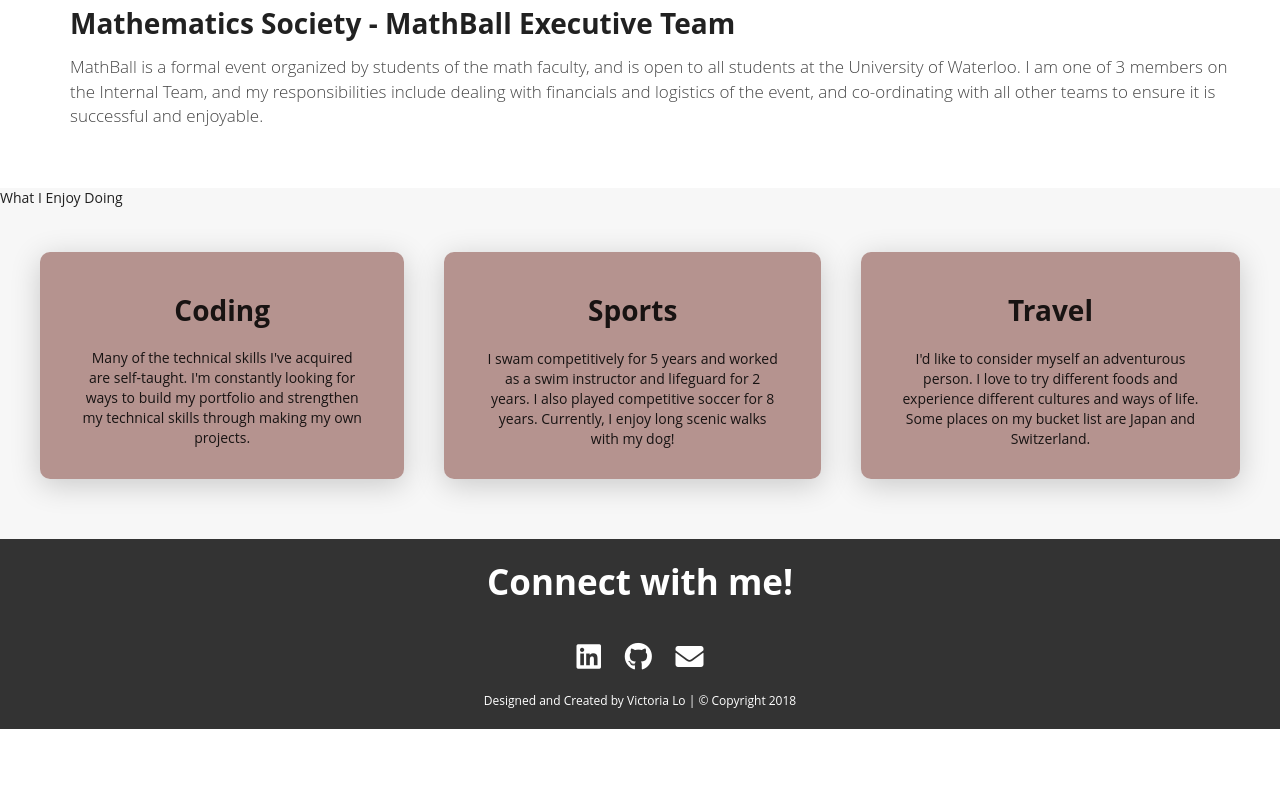
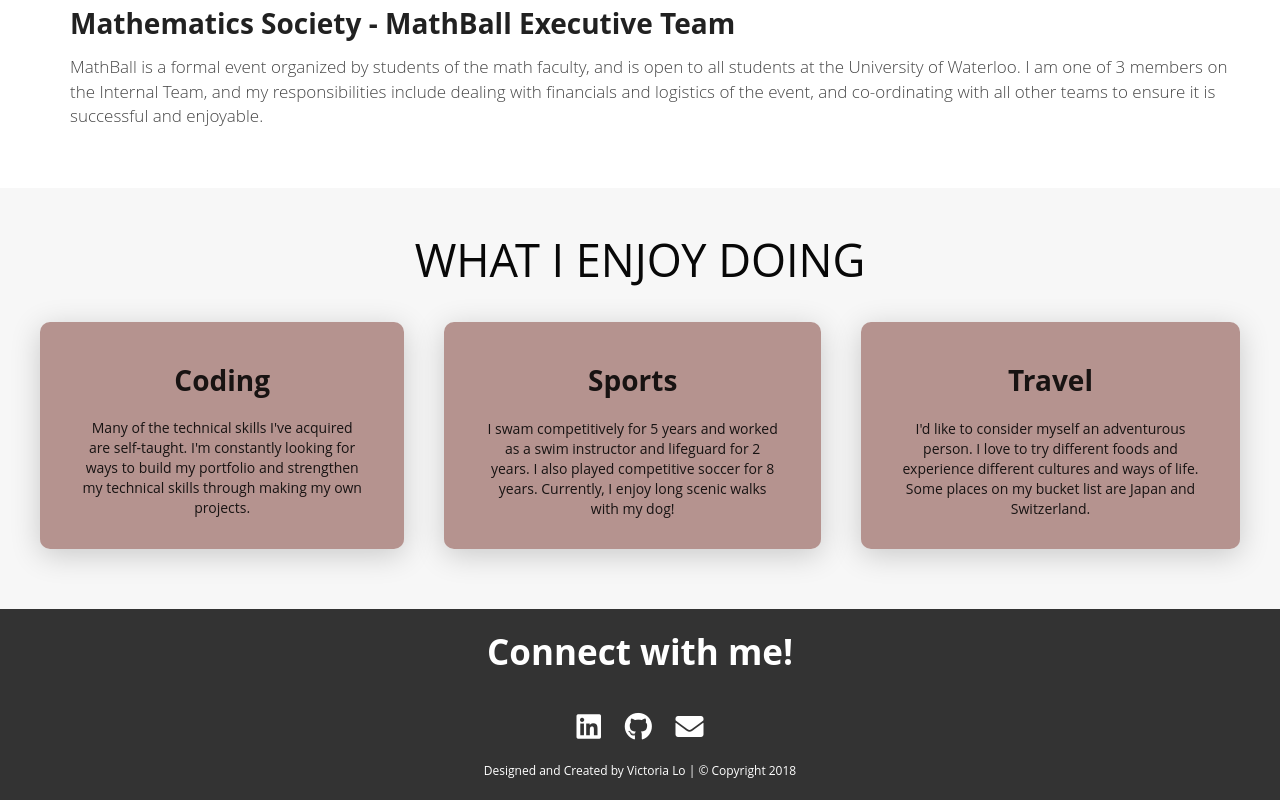
Before and after one commit to vicctorialo/personal-website, a React (Create React App) app: page / in a window 1280 px wide. Shown: the part 3014-3814 px from the top of the page. Before the commit the page ends 3743 px from the top, so only its background shows below. Built offline with nearby package versions, Linux system fonts and the light colour scheme; a web font is replaced by a local one.

Commit message:
cleaned up code

```diff
--- a/src/Components/Passions.jsx
+++ b/src/Components/Passions.jsx
@@ -5,7 +5,7 @@ class Passions extends Component {
   render() {
     return (
       <div className="passions">
-        <p id="passions-title"> What I Enjoy Doing</p>
+        <p className="passions-title"> What I Enjoy Doing</p>
         <div className="flex-container-passions">
           <div className="passions-block">
             <h1 className="passions-category">Coding</h1>
```
